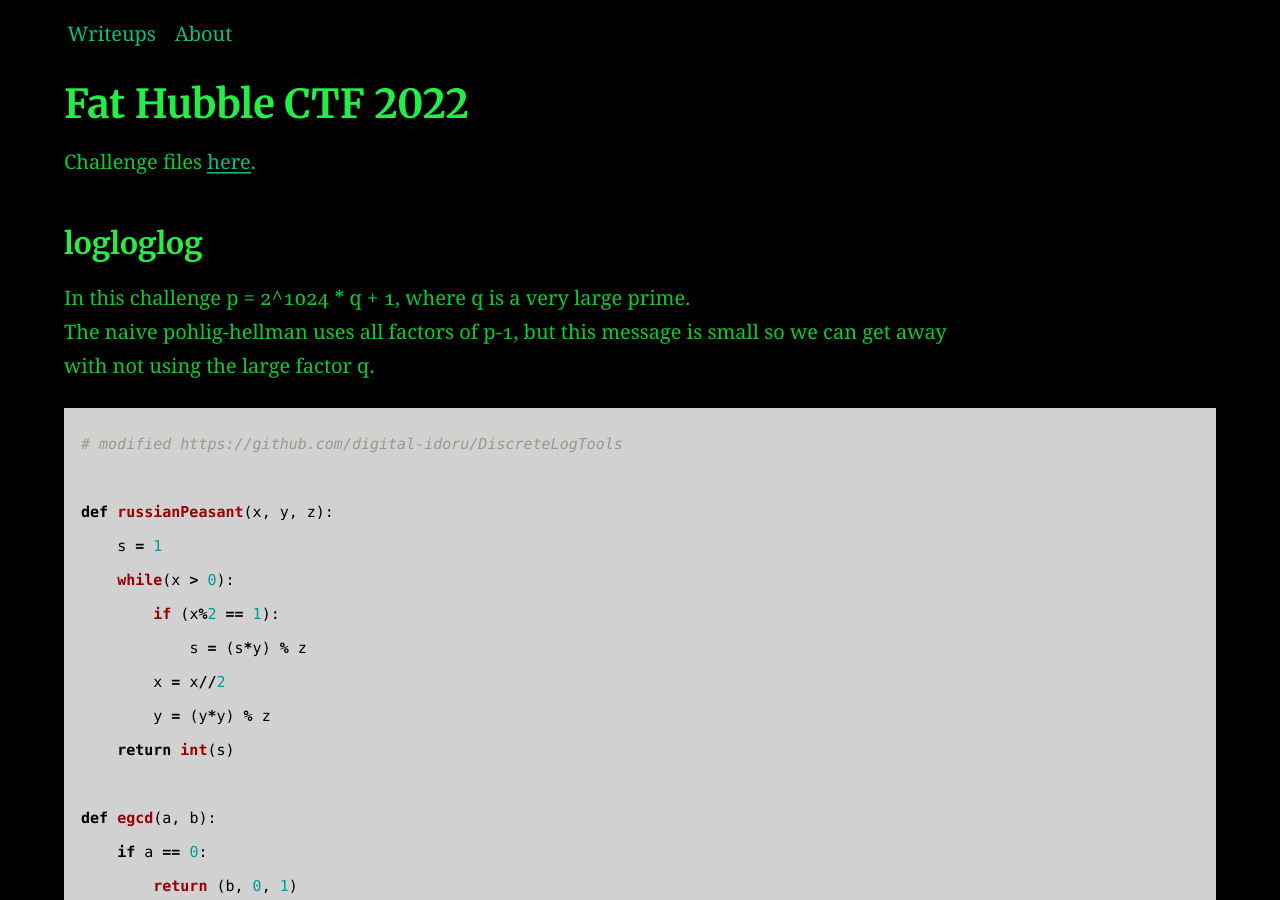
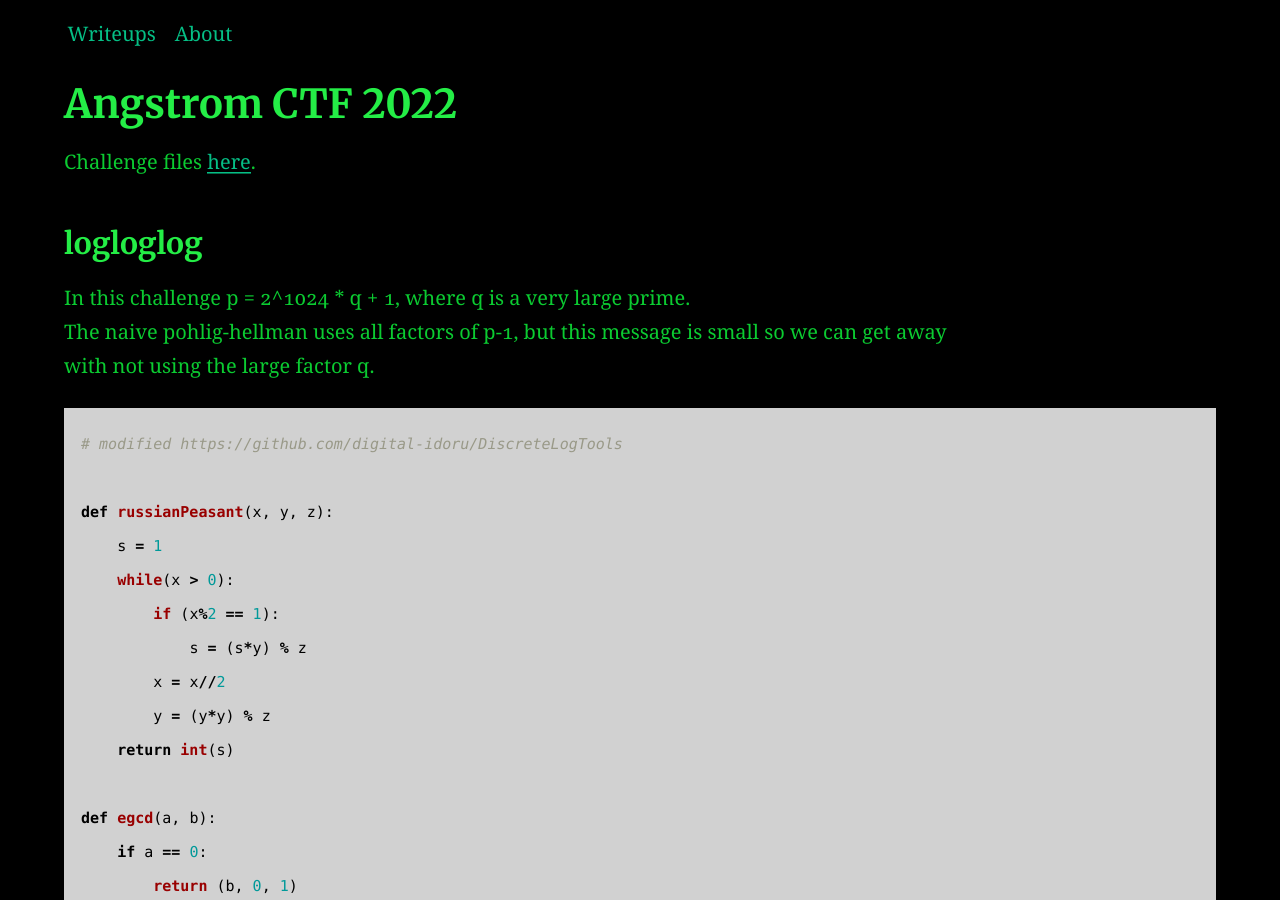
Before and after one commit to AC01010/Connor-McCartney.github.io, a Jekyll site: the page built from _posts/2012-12-24-angstrom-ctf-2022.md, in a window 1280 px wide and 900 px high. Built offline with Jekyll 4.4.1, drawn with Linux system fonts in a browser that asks for light colours.

Commit message:
Update 2012-12-24-angstrom-ctf-2022.md

```diff
--- a/_posts/2012-12-24-angstrom-ctf-2022.md
+++ b/_posts/2012-12-24-angstrom-ctf-2022.md
@@ -1,7 +1,7 @@
 ---
-title: Fat Hubble CTF 2022
+title: Angstrom CTF 2022
 categories:
-- Fat Hubble CTF
+- Angstrom CTF
 excerpt: |
 
 ---
```
